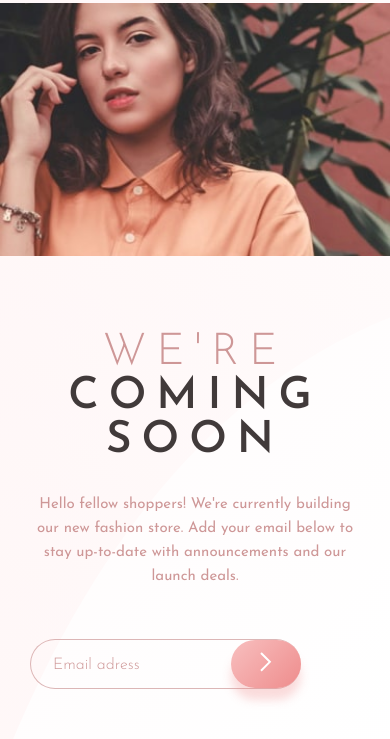
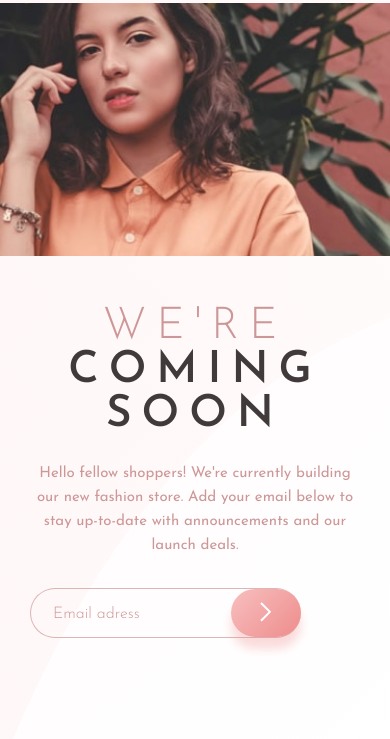
Before and after one commit to pherapont/pherapont.github.io, a website: page index.html in a window 390 px wide. Shown: the part 73-812 px from the top of the page. Drawn offline with Linux system fonts and the light colour scheme.

Commit message:
adaptive

```diff
--- a/scss/styles.scss
+++ b/scss/styles.scss
@@ -47,6 +47,7 @@ body {
 		padding: 60px 10% 150px 10%;
 		background-image:linear-gradient(135deg, rgba(#fff6f7, 0.6),  rgba(#ffffff, 0.6)), url(./../images/bg-pattern-desktop.svg);
 		background-size: cover;
+		overflow: hidden;
 		@media (max-width: 767.9px) {
 			width: 100%;
 			padding: 30px;
@@ -57,7 +58,6 @@ body {
 		height: 27%;
 		@media (max-width: 767.9px) {
 			height: 10%;
-			margin-bottom: 35vh;
 		}
 	}
 
@@ -77,7 +77,8 @@ body {
 	&__content {
 		height: 73%;
 		@media (max-width: 767.9px) {
-			height: auto;
+			height: 90%;
+			padding-top: 32vh;
 		}
 	}
 	&__title {
@@ -94,18 +95,20 @@ body {
 			font-size: 44px;
 			text-align: center;
 			letter-spacing: 10px;
+			margin-bottom: 25px;
 		}
 	}
 	&__text {
 		color: $red-text-color;
 		letter-spacing: 2px;
 		line-height: 1.2;
-		padding-bottom: 50px;
+		margin-bottom: 50px;
 		@media (max-width: 767.9px) {
 			font-size: 15px;
 			text-align: center;
 			letter-spacing: normal;
 			line-height: 1.6;
+			margin-bottom: 30px;
 		}
 	}
 	&__image {
```
Also changed, not shown: css/styles.css, 1 other file.
